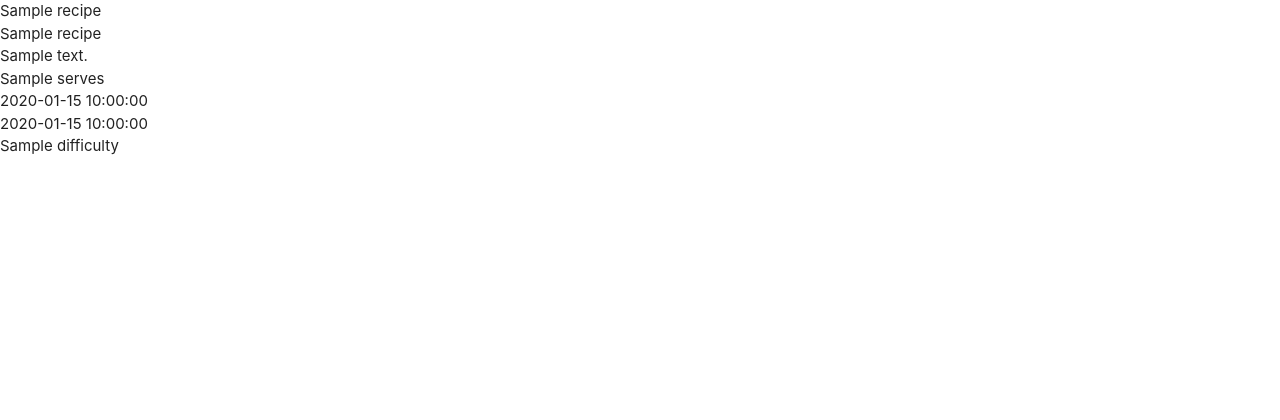
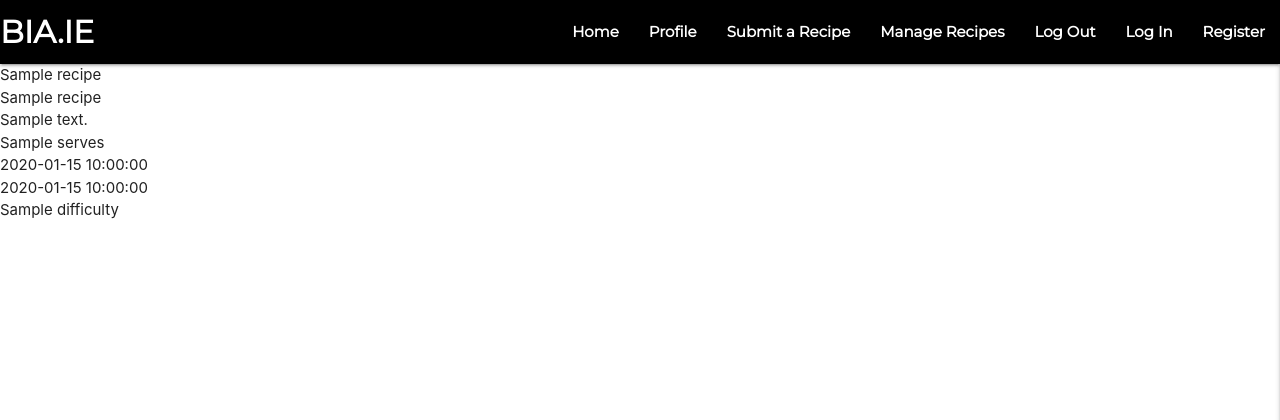
Before and after one commit to natashaclerkin/bia-MS3, a Flask app: page / in a window 1280 px wide. Shown: the top 420 px of the page. Run offline with Flask 2, Linux system fonts and the light colour scheme; a database or web service that is not in the repository returns one stand-in record (values such as "Sample title"); some libraries are stand-ins or nearby versions.

Commit message:
Add Materialize Navbar and Sidenav

```diff
--- a/static/css/style.css
+++ b/static/css/style.css
@@ -0,0 +1,6 @@
+@import url('https://fonts.googleapis.com/css2?family=Montserrat&family=Open+Sans&display=swap: 100, 200, 300, 400, 500, 600, 700, 800, 900');
+
+a {
+    font-family: 'Montserrat', sans-serif;
+    font-weight: bold;
+}
--- a/static/js/script.js
+++ b/static/js/script.js
@@ -0,0 +1,6 @@
+// MaterializeCSS Nav initialization
+
+document.addEventListener('DOMContentLoaded', function () {
+     let sidenavs = document.querySelectorAll(".sidenav");
+     let sidenavsInstance = M.Sidenav.init(sidenavs, {edge: "right"});
+});
--- a/templates/base.html
+++ b/templates/base.html
@@ -19,6 +19,37 @@
 
 <body>
 
+	<header>
+        <!-- top navbar -->
+		<nav>
+			<div class="nav-wrapper black">
+				<a href="{{ url_for('get_recipes') }}" class="brand-logo">BIA.IE</a>
+				<a href="#" data-target="mobile-demo" class="sidenav-trigger right"><i class="fas fa-bars"></i></a>
+				<ul class="right hide-on-med-and-down">
+					<li><a href="{{ url_for('get_recipes') }}">Home</a></li>
+					<li><a href="#">Profile</a></li>
+					<li><a href="#">Submit a Recipe</a></li>
+					<li><a href="#">Manage Recipes</a></li>
+					<li><a href="#">Log Out</a></li>
+					<li><a href="#">Log In</a></li>
+					<li><a href="#">Register</a></li>
+				</ul>
+			</div>
+		</nav>
+
+        <!-- mobile sidenav -->
+		<ul class="sidenav" id="mobile-demo">
+            <li><h4 class="center-align">BIA.IE</h4></li>
+            <li><a href="{{ url_for('get_recipes') }}">Home</a></li>
+            <li><a href="#">Profile</a></li>
+            <li><a href="#">Submit a Recipe</a></li>
+            <li><a href="#">Manage Recipes</a></li>
+            <li><a href="#">Log Out</a></li>
+            <li><a href="#">Log In</a></li>
+            <li><a href="#">Register</a></li>
+		</ul>
+    </header>
+
     {% block content %}
     {% endblock %}
 
```
